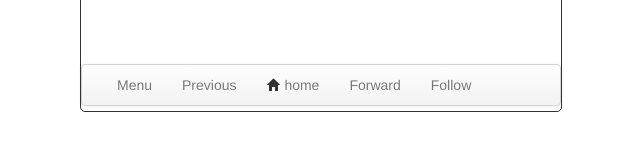
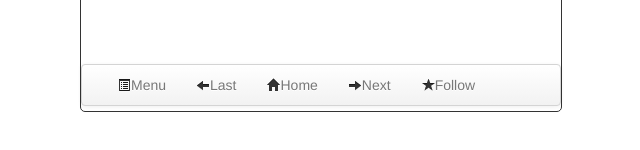
Before and after one commit to khchanel/interfacedesign-ass2, a plain HTML site: page prototype/home.html in a window 1280 px wide. Shown: the part 620-770 px from the top of the page, 319-959 px from the left. Drawn offline with Linux system fonts and the light colour scheme.

Commit message:
Add icons to nav bar

```diff
--- a/prototype/home.html
+++ b/prototype/home.html
@@ -106,11 +106,11 @@
 
 							<div class="nav-collapse collapse">
 								<ul class='nav'>
-									<li><a href="#">Menu</a></li>
-									<li><a href="#">Previous</a></li>
-									<li><a href="#"><i class="icon-home"></i> home</a></li>
-									<li><a href="#">Forward</a></li>
-									<li><a href="#">Follow</a></li>
+									<li><a href="#"><i class="icon-list-alt"></i>Menu</a></li>
+									<li><a href="#"><i class="icon-arrow-left"></i>Last</a></li>
+									<li><a href="#"><i class="icon-home"></i>Home</a></li>
+									<li><a href="#"><i class="icon-arrow-right"></i>Next</a></li>
+									<li><a href="#"><i class="icon-star"></i>Follow</a></li>
 								</ul>
 							</div>
 						</div>
```
